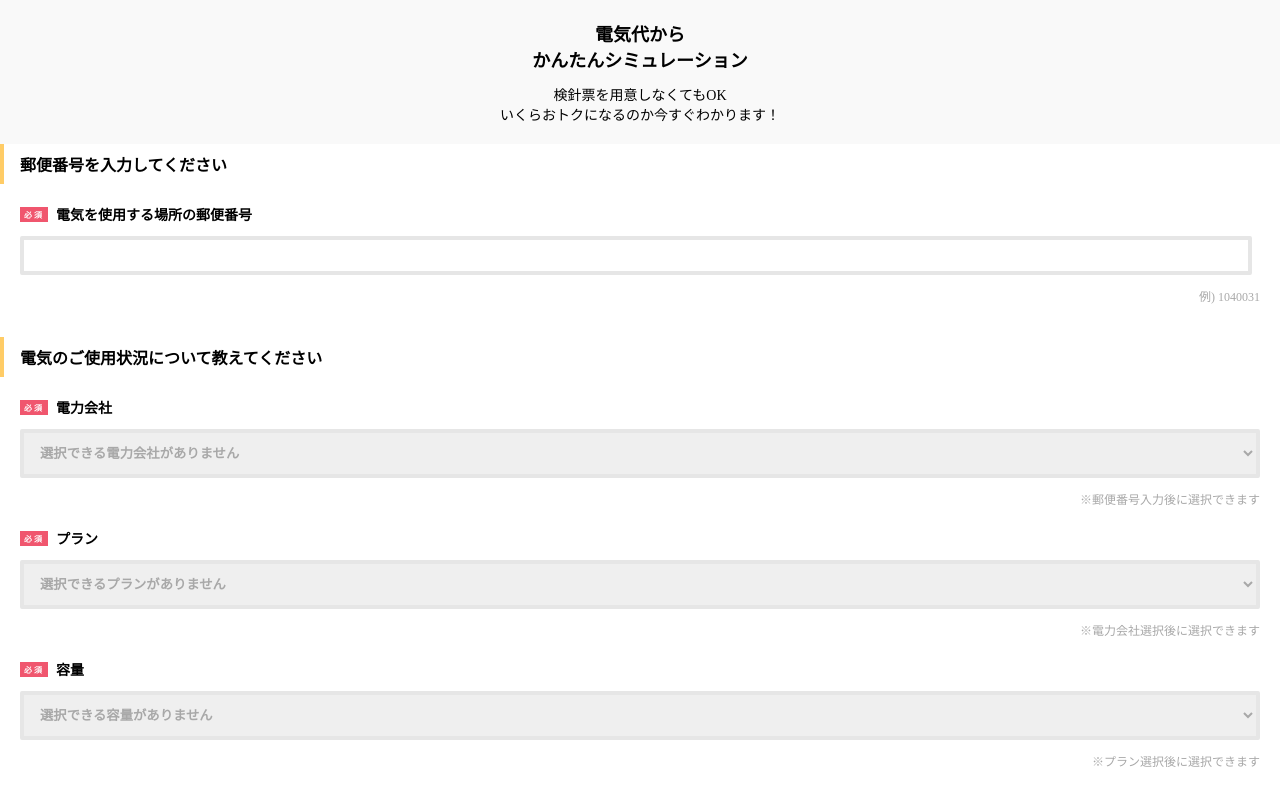
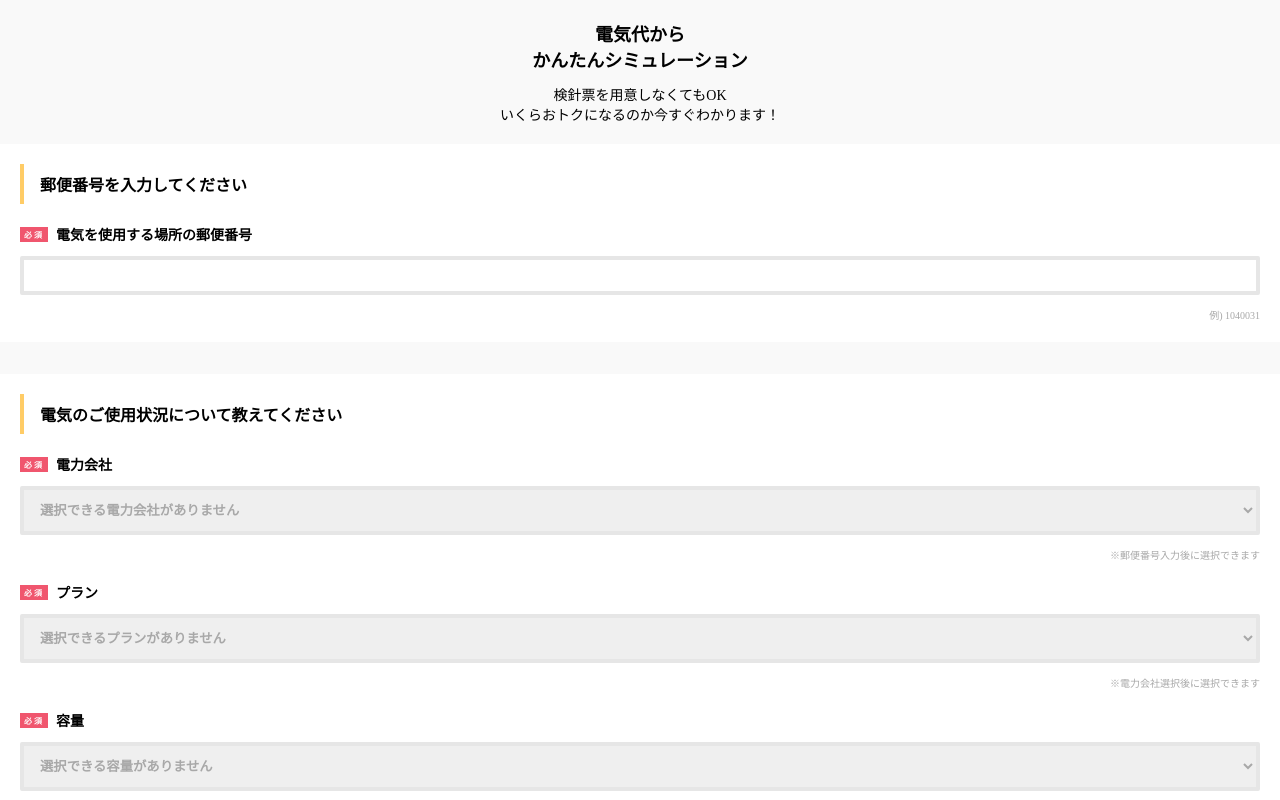
Before and after one commit to enechange/coding-challenge, a Next.js app in the folder frontend_challenge_2/challenges/toru_shimizu/coding-challenge/: page / in a window 1280 px wide. Shown: the top 800 px of the page. Built offline with nearby package versions, Linux system fonts and the light colour scheme.

Commit message:
fix: form周りのデザインを修正

```diff
--- a/frontend_challenge_2/challenges/toru_shimizu/coding-challenge/src/components/ui/form-content.module.scss
+++ b/frontend_challenge_2/challenges/toru_shimizu/coding-challenge/src/components/ui/form-content.module.scss
@@ -1,8 +1,11 @@
+@use "../../styles/index" as *;
+
 .formContent {
   display: grid;
   gap: 20px;
+  padding: 20px;
+  background-color: $white;
   .inputWrapper {
-    padding: 0 20px;
     display: grid;
     gap: 8px;
   }
--- a/frontend_challenge_2/challenges/toru_shimizu/coding-challenge/src/components/ui/form.module.scss
+++ b/frontend_challenge_2/challenges/toru_shimizu/coding-challenge/src/components/ui/form.module.scss
@@ -11,8 +11,12 @@
     display: grid;
     gap: 20px;
   }
+}
 .buttonWrapper {
-    padding: 0 20px 32px 20px;
+  padding: 32px 20px 32px 20px;
+  background-color: $white;
+
+
   button {
     display: grid;
     grid-template-columns: 1fr auto;
@@ -45,4 +49,3 @@
   border-right: 2px solid $dark-blue;
   transform: rotate(45deg);
 }
-}
--- a/frontend_challenge_2/challenges/toru_shimizu/coding-challenge/src/components/ui/input.module.scss
+++ b/frontend_challenge_2/challenges/toru_shimizu/coding-challenge/src/components/ui/input.module.scss
@@ -6,8 +6,7 @@
 
   .input {
     font-weight: bold;
-    display: grid;
-    grid-template-columns: 1fr auto;
+    display: flex;
     gap: 8px;
     align-items: center;
     input {
@@ -22,7 +21,7 @@
     }
   }
   .attention {
-    font-size: 12px;
+    font-size: 10px;
     text-align: right;
     color: $medium-grey;
   }
--- a/frontend_challenge_2/challenges/toru_shimizu/coding-challenge/src/components/ui/input.tsx
+++ b/frontend_challenge_2/challenges/toru_shimizu/coding-challenge/src/components/ui/input.tsx
@@ -22,12 +22,8 @@ export const Input = forwardRef<HTMLInputElement, ChildProps>(
           <input id={props.name} type={type} {...props} ref={ref} />
           {children}
         </div>
-        {error === undefined && typeof attention === "string" && (
-          <p className={styles.attention}>{attention}</p>
-        )}
-        {error !== undefined && typeof error === "string" && (
-          <ErrorMessage error={error} />
-        )}
+        {attention && <p className={styles.attention}>{attention}</p>}
+        {error && <ErrorMessage error={error} />}
       </div>
     );
   },
--- a/frontend_challenge_2/challenges/toru_shimizu/coding-challenge/src/components/ui/select.module.scss
+++ b/frontend_challenge_2/challenges/toru_shimizu/coding-challenge/src/components/ui/select.module.scss
@@ -16,7 +16,7 @@
     cursor: pointer;
   }
   .attention {
-    font-size: 12px;
+    font-size: 10px;
     text-align: right;
     color: $medium-grey;
   }
--- a/frontend_challenge_2/challenges/toru_shimizu/coding-challenge/src/components/ui/select.tsx
+++ b/frontend_challenge_2/challenges/toru_shimizu/coding-challenge/src/components/ui/select.tsx
@@ -39,12 +39,8 @@ export const Select = forwardRef<HTMLSelectElement, ChildProps>(
             <option value="">選択できる{label}がありません</option>
           )}
         </select>
-        {!existsOptions && attention !== "" && (
-          <p className={styles.attention}>{attention}</p>
-        )}
-        {existsOptions && typeof error === "string" && (
-          <ErrorMessage error={error} />
-        )}
+        {existsOptions && error && <ErrorMessage error={error} />}
+        {attention && <p className={styles.attention}>{attention}</p>}
       </div>
     );
   },
--- a/frontend_challenge_2/challenges/toru_shimizu/coding-challenge/src/pages/index.tsx
+++ b/frontend_challenge_2/challenges/toru_shimizu/coding-challenge/src/pages/index.tsx
@@ -24,7 +24,9 @@ export default function Home() {
             いくらおトクになるのか今すぐわかります！
           </p>
         </header>
-        <Form />
+        <div className={styles.container}>
+          <Form />
+        </div>
       </main>
     </>
   );
--- a/frontend_challenge_2/challenges/toru_shimizu/coding-challenge/src/styles/common/variables.scss
+++ b/frontend_challenge_2/challenges/toru_shimizu/coding-challenge/src/styles/common/variables.scss
@@ -1,5 +1,7 @@
 $light-grey:#e6e6e6;
 $medium-grey:#a8a8a8;
+
+$background: #f9f9f9;
 
 $light-yellow:#ffdb99;
 $medium-yellow:#ffcc66;
--- a/frontend_challenge_2/challenges/toru_shimizu/coding-challenge/src/styles/home.module.scss
+++ b/frontend_challenge_2/challenges/toru_shimizu/coding-challenge/src/styles/home.module.scss
@@ -1,9 +1,14 @@
+@use "./index" as *;
+
+.container  {
+  background-color: $background;
+}
 .header {
   padding: 20px;
   text-align: center;
   display: grid;
   gap: 12px;
-  background-color: #f9f9f9;
+  background-color: $background;
   h1 {
     font-size: 18px;
   }
```
Lines whose indentation alone changed are shown as unchanged.
